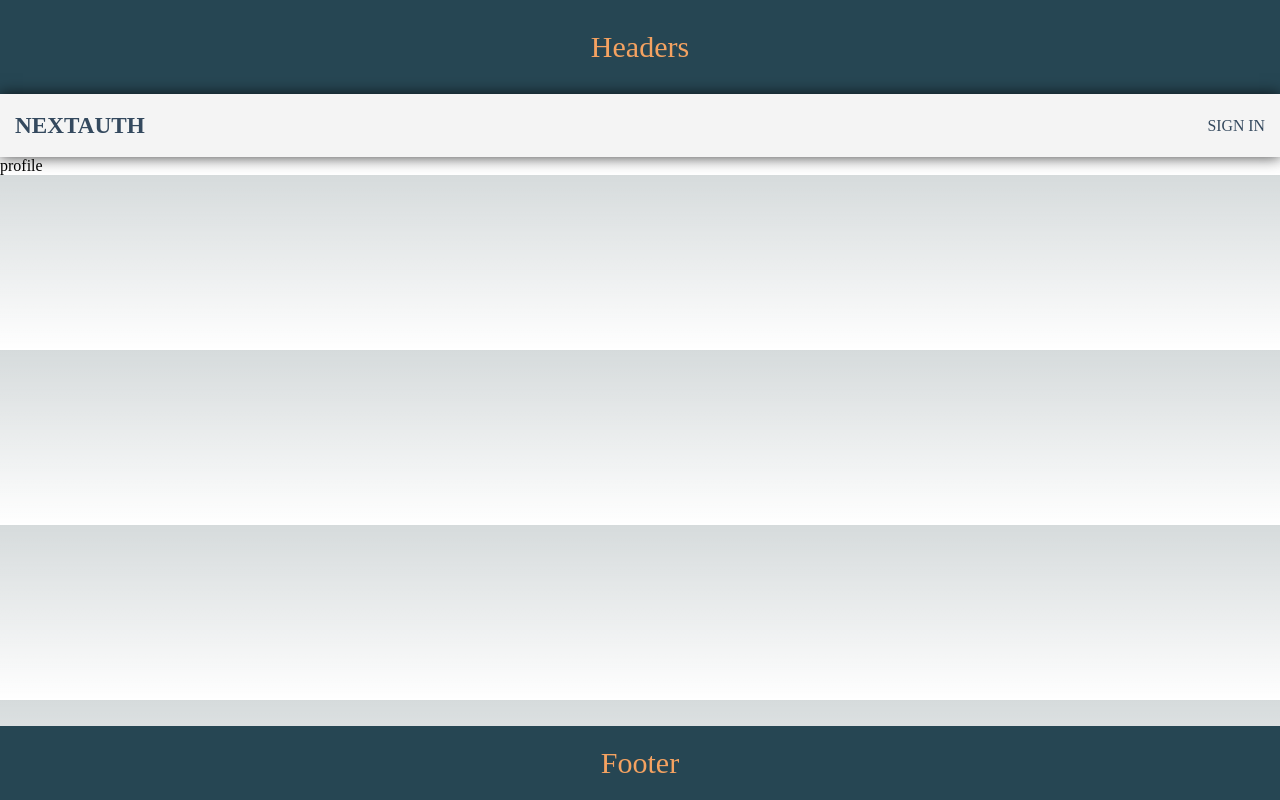
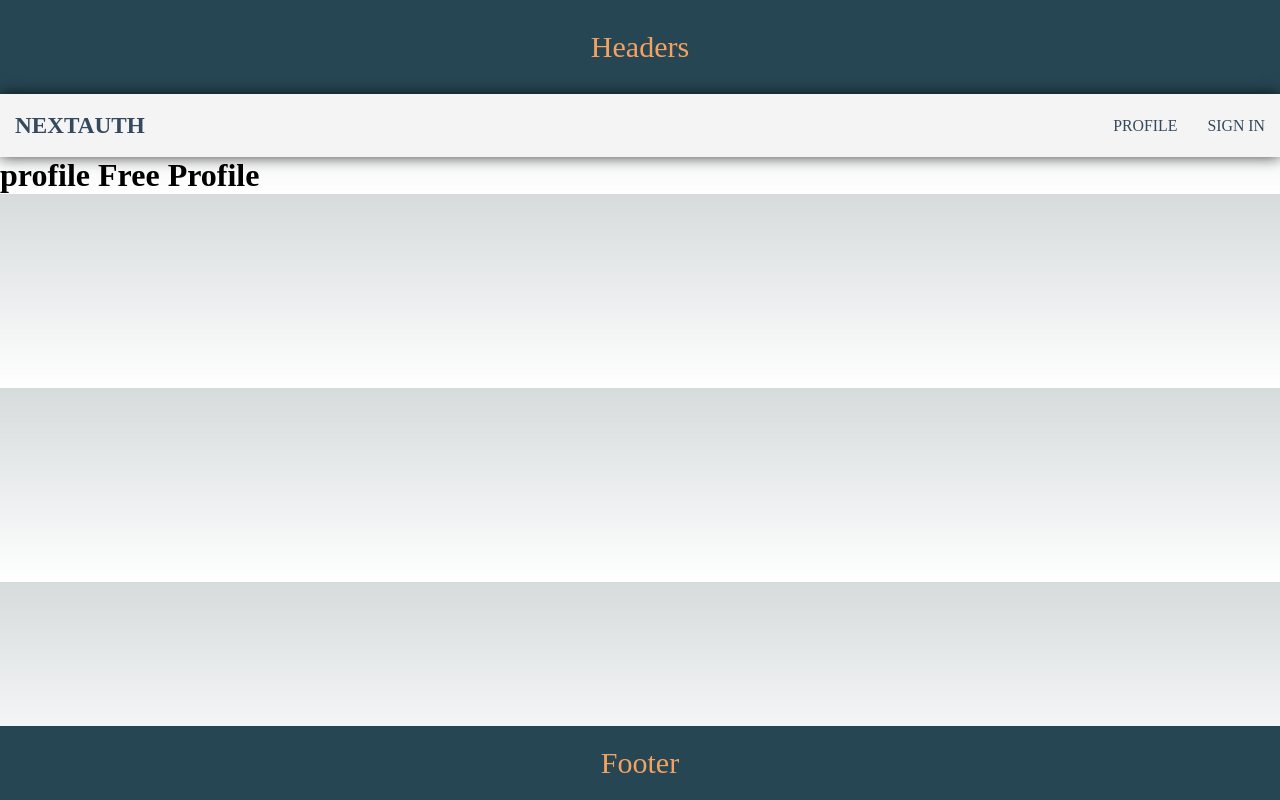
Before and after one commit to NajibBelhadj/nextJS, a Next.js app: page /profile in a window 1280 px wide. Built offline with nearby package versions, Linux system fonts and the light colour scheme; no server answers.

Commit message:
Server-side Authentication

```diff
--- a/components/Navbar.js
+++ b/components/Navbar.js
@@ -10,6 +10,10 @@ export default function Navbar() {
                 <a href="#">NextAuth</a>
             </h1>
             <ul className={`main-nav ${!session && !status === "unauthenticated" ? 'loading' : 'loaded'}`}>
+
+                <li>
+                    <Link href="/profile">Profile</Link>
+                </li>
                 {
                     session && (
                         <>
--- a/pages/_app.js
+++ b/pages/_app.js
@@ -20,7 +20,7 @@ export default function App({ Component, pageProps }) {
         <link rel="icon" href="/favicon.ico" />
       </Head>
       <Headers />
-      <SessionProvider>
+      <SessionProvider session={pageProps.session}>
         <Navbar />
         <Component {...pageProps} />
       </SessionProvider>
--- a/pages/profile.js
+++ b/pages/profile.js
@@ -1,6 +1,17 @@
+import { getSession } from "next-auth/react"
 
-export default function profile() {
+export default function Profile({ data }) {
+
     return (
-        <div>profile</div>
+        <h1>profile {data}</h1>
     )
 }
+export async function getServerSideProps(context) {
+    const session = await getSession(context);
+    return {
+        props: {
+            session,
+            data: session ? 'personalized Profile' : 'Free Profile'
+        }
+    }
+}
```
